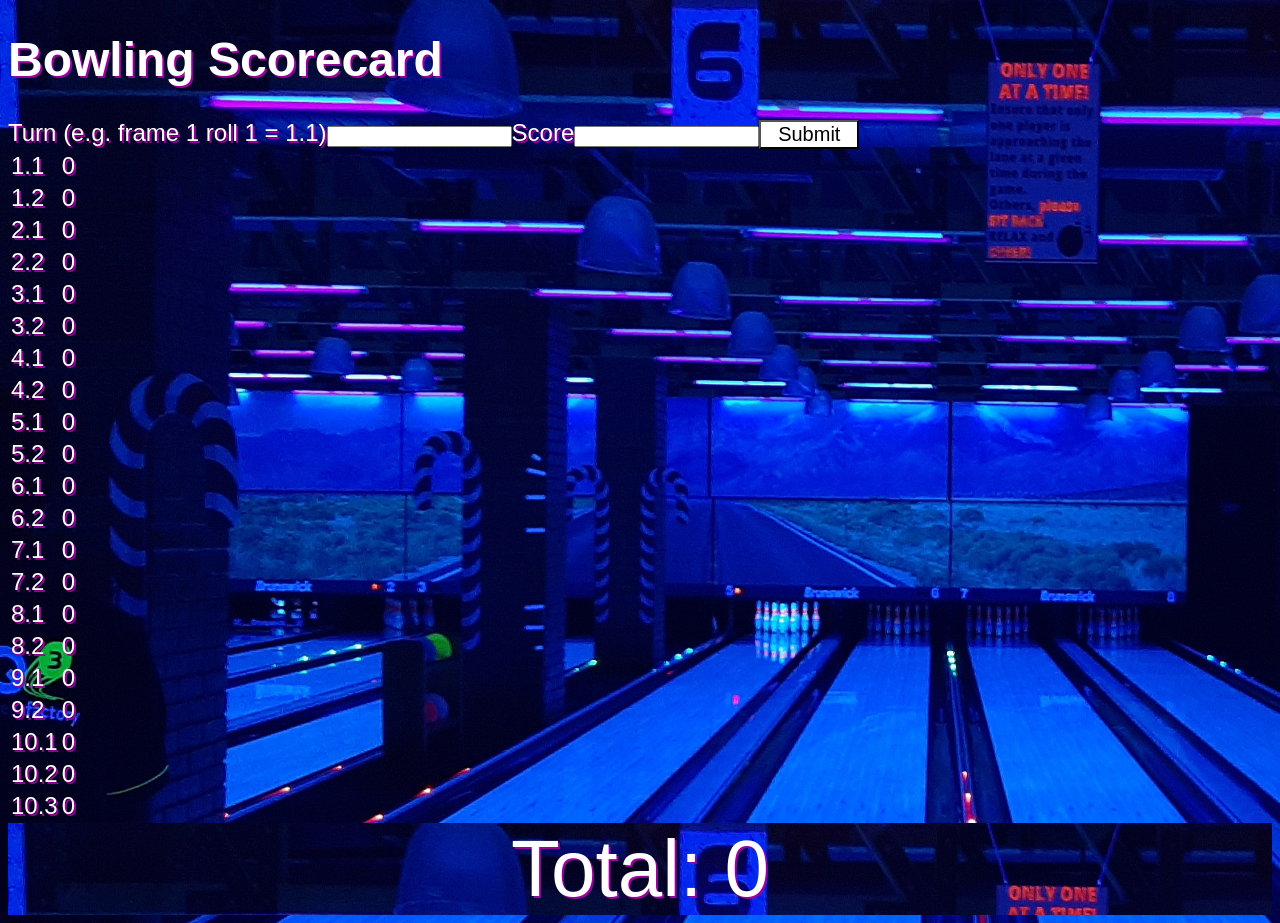
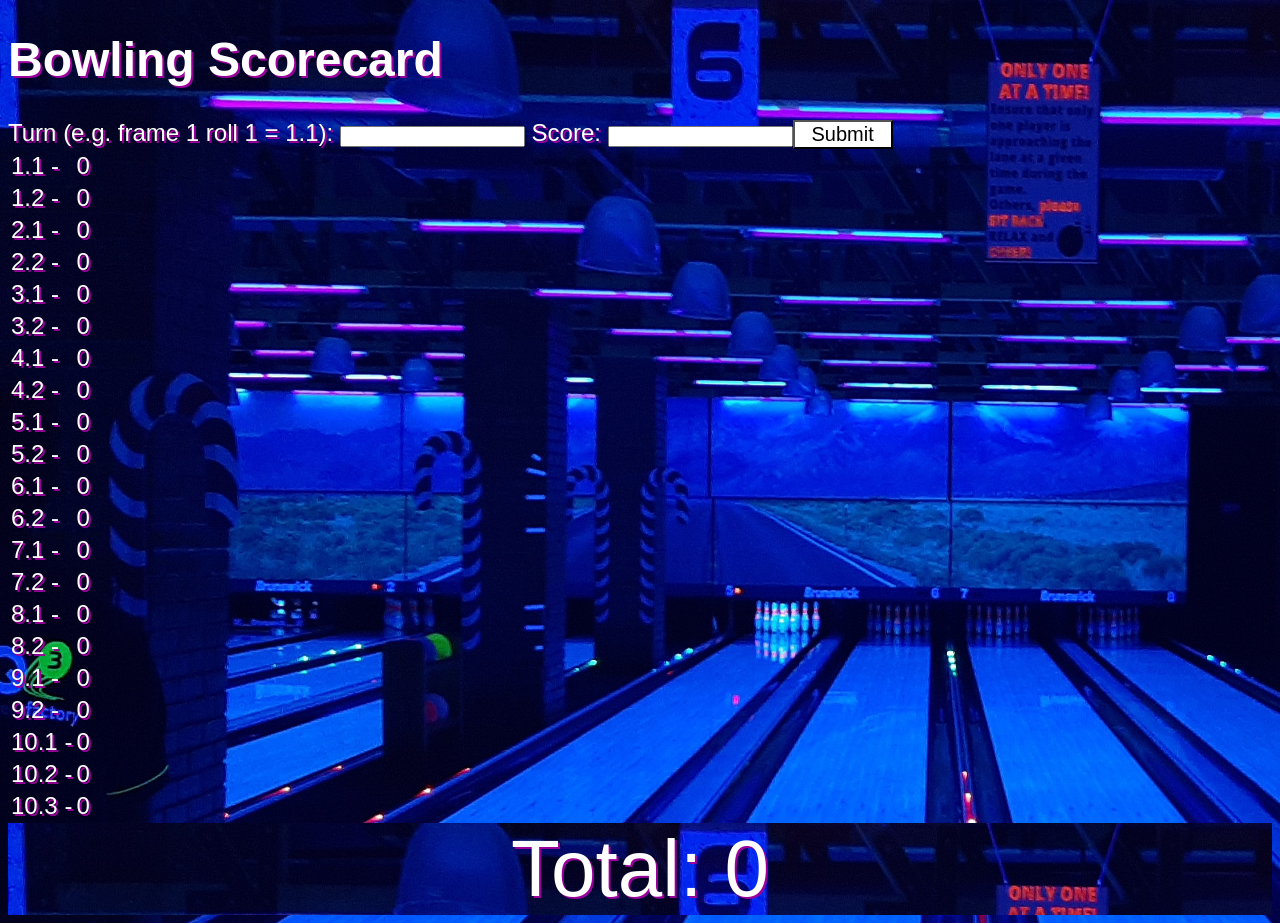
Before and after one commit to dm-devtech/Bowling-Scorecard-React, a React (Create React App) app: page / in a window 1280 px wide. Built offline with nearby package versions, Linux system fonts and the light colour scheme.

Commit message:
updated css styling

```diff
--- a/src/CSS/formatting.css
+++ b/src/CSS/formatting.css
@@ -17,10 +17,12 @@
   font: 70px Arial, sans-serif;
   text-align: center;
   text-shadow: 2px 2px #ffffff;
+  font-weight: bold;
 }
 
 body {
   color: white;
+  font-weight: bold;
   font: 24px Arial, sans-serif;
   text-shadow: 2px 2px #990099;
   background-color: green;
@@ -29,6 +31,7 @@ body {
 }
 
 .Total {
+  font-weight: bold;
   color: white;
   font: 80px Arial, sans-serif;
   text-shadow: 2px 2px #990099;
@@ -40,11 +43,11 @@ body {
 
 .buttons {
   margin: 0 auto;
-  size: 100px
+  size: 100px;
 }
 
 .click:hover {
-    background: lightblue;
+    background: white;
     transform: scale(2);
     transition-duration: 0.2s;
     opacity: 0.8;
--- a/src/components/Controls.js
+++ b/src/components/Controls.js
@@ -40,13 +40,13 @@ render() {
     <div className="buttons">
     <h1>Bowling Scorecard</h1>
     <form onSubmit = {this.handleSubmit}>
-      <label>Turn (e.g. frame 1 roll 1 = 1.1)</label>
+      <label>Turn (e.g. frame 1 roll 1 = 1.1): </label>
       <input type="text"
              name="turn"
              value={this.state.turn}
              onChange={this.handleTurnChange}
       />
-      <label>Score</label>
+      <label> Score: </label>
       <input type="text"
              name="score"
              value={this.state.score}
@@ -60,8 +60,8 @@ render() {
            Object.keys(this.sth.score).map(itemKey => {
              return (
                <tr key={itemKey}>
-                 <td> {itemKey}</td>
-                 <td>{this.sth.score[itemKey]}</td>
+                 <td> {itemKey}   -    </td>
+                 <td> {this.sth.score[itemKey]}</td>
                </tr>
              )
            })
```
